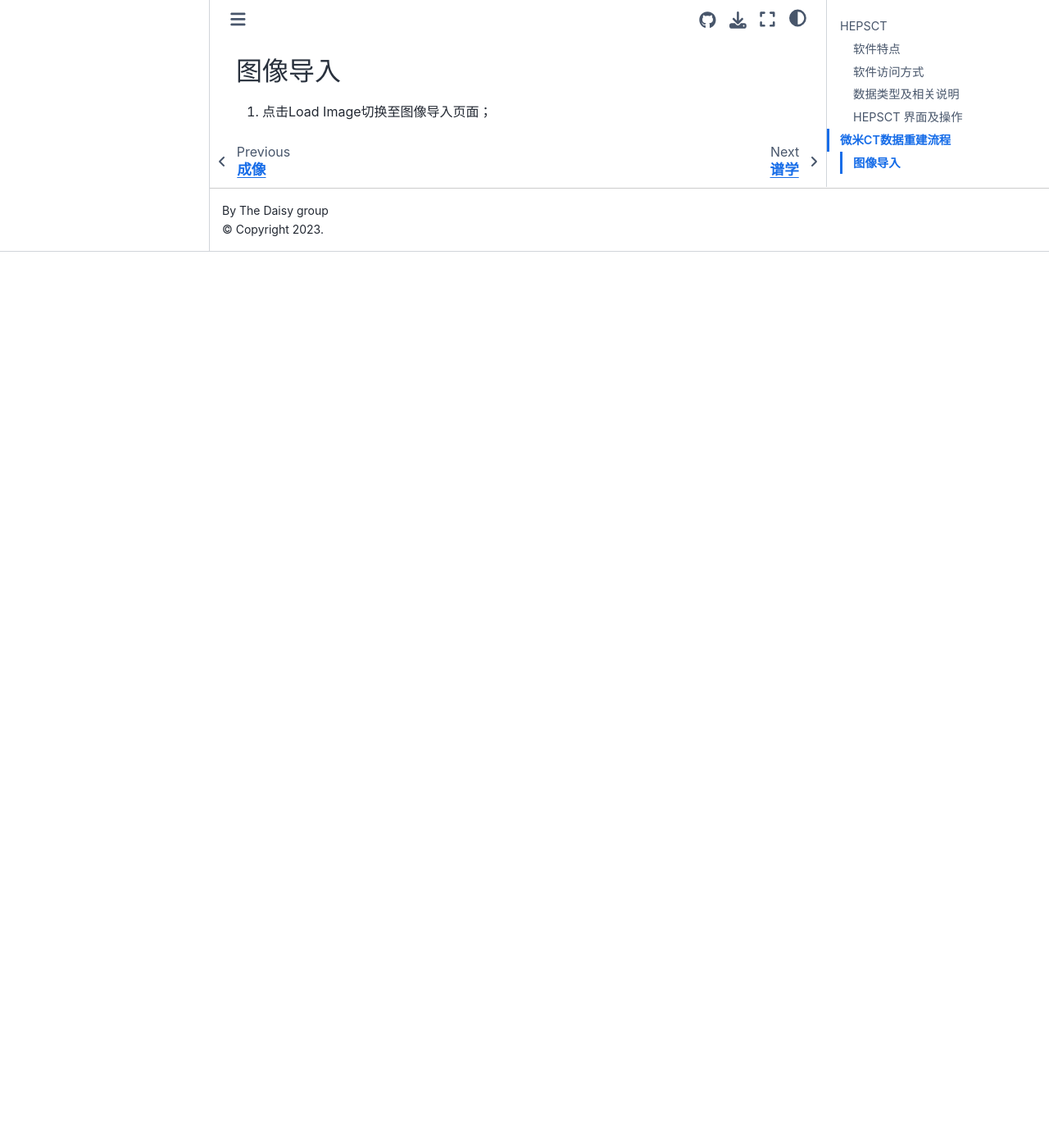
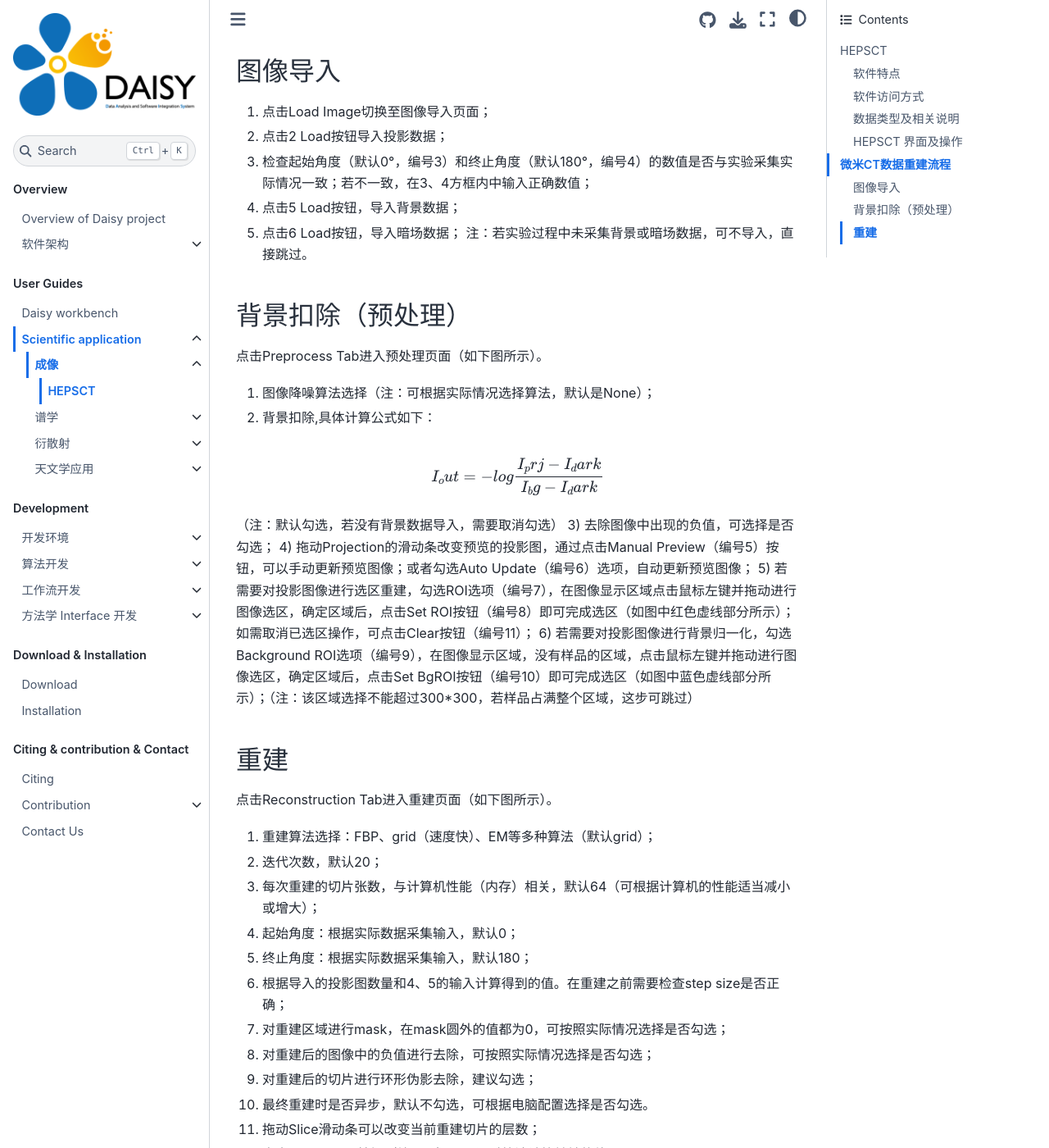
Before and after one commit to huyuhuster/daisydoc, a Jupyter Book: the page built from docs/tutorial/hepsct.md, in a window 1280 px wide and 1400 px high, scrolled down 3078 px. Shown: the whole window at 82% size. Built offline with Jupyter Book 1.0.4 settings and Sphinx 7.4.7 and the Sphinx Book theme 1.1.4, drawn with Linux system fonts in a browser that asks for light colours; before the commit the page ends 3385 px from its top, so only the background shows below that; some of the changed text lies outside the part shown.

Commit message:
Update hepsct.md

```diff
--- a/docs/tutorial/hepsct.md
+++ b/docs/tutorial/hepsct.md
@@ -67,3 +67,52 @@
 
 
 1) 点击Load Image切换至图像导入页面；
+2) 点击2 Load按钮导入投影数据；
+3) 检查起始角度（默认0°，编号3）和终止角度（默认180°，编号4）的数值是否与实验采集实际情况一致；若不一致，在3、4方框内中输入正确数值；
+4) 点击5 Load按钮，导入背景数据；
+5) 点击6 Load按钮，导入暗场数据；
+注：若实验过程中未采集背景或暗场数据，可不导入，直接跳过。
+
+## 背景扣除（预处理）
+
+点击Preprocess Tab进入预处理页面（如下图所示）。
+
+1) 图像降噪算法选择（注：可根据实际情况选择算法，默认是None）；
+2) 背景扣除,具体计算公式如下：
+
+$$
+I_out = -log \frac{I_prj - I_dark}{I_bg - I_dark}
+$$
+
+（注：默认勾选，若没有背景数据导入，需要取消勾选）
+3) 去除图像中出现的负值，可选择是否勾选；
+4) 拖动Projection的滑动条改变预览的投影图，通过点击Manual Preview（编号5）按钮，可以手动更新预览图像；或者勾选Auto Update（编号6）选项，自动更新预览图像；
+5) 若需要对投影图像进行选区重建，勾选ROI选项（编号7），在图像显示区域点击鼠标左键并拖动进行图像选区，确定区域后，点击Set ROI按钮（编号8）即可完成选区（如图中红色虚线部分所示）；如需取消已选区操作，可点击Clear按钮（编号11）；
+6) 若需要对投影图像进行背景归一化，勾选Background ROI选项（编号9），在图像显示区域，没有样品的区域，点击鼠标左键并拖动进行图像选区，确定区域后，点击Set BgROI按钮（编号10）即可完成选区（如图中蓝色虚线部分所示）；（注：该区域选择不能超过300*300，若样品占满整个区域，这步可跳过）
+
+## 重建
+
+点击Reconstruction Tab进入重建页面（如下图所示）。
+
+1) 重建算法选择：FBP、grid（速度快）、EM等多种算法（默认grid）；
+2) 迭代次数，默认20；
+3) 每次重建的切片张数，与计算机性能（内存）相关，默认64（可根据计算机的性能适当减小或增大）；
+4) 起始角度：根据实际数据采集输入，默认0；
+5) 终止角度：根据实际数据采集输入，默认180；
+6) 根据导入的投影图数量和4、5的输入计算得到的值。在重建之前需要检查step size是否正确；
+7) 对重建区域进行mask，在mask圆外的值都为0，可按照实际情况选择是否勾选；
+8) 对重建后的图像中的负值进行去除，可按照实际情况选择是否勾选；
+9) 对重建后的切片进行环形伪影去除，建议勾选；
+10) 最终重建时是否异步，默认不勾选，可根据电脑配置选择是否勾选。
+11) 拖动Slice滑动条可以改变当前重建切片的层数；
+12) 点击Guess Axis按钮（编号12）可以通过算法计算转轴的值；
+13) 若12）中计算的转轴值不准确，可拖动Axis滑动条改变重建的转轴，寻找精确的重建转轴的值；
+14) “+/-”按钮（编号14）是13）中滑动条的精细调节，每点一次转轴数值变化0.5；
+15) 手动预览重建切片结果，每次改变参数后，预览均需点击Manual Update按钮（编号15）；
+16) 若打勾，自动预览重建切片结果，则每次参数改变均自动重建并显示结果；
+17) 若样品较大，上层和下层转轴数值差异较大，分别确定上层和下层的转轴值，然后中间通过算法插值，得到转轴值。具体操作见（17.18）
+18) 可向左拖动Slice滑动条（编号11），选择上层的Slice，重复12）至14）步骤，找到最合适的转轴，点击set Axis1;（经过此步骤可确定上层的转轴）
+19) 与17）操作类似，向右拖动Slice滑动条（编号11），选择下层的Slice，重复12）至14）步骤，找到最合适的转轴，点击set Axis2;（经过此步骤可确定下层的转轴）
+20) 点击Folder按钮，选择重建结果保存路径；
+21) 点击Reconstruction按钮(编号20)开始扫描；
+22) 若需要中途停止采集点击Stop按钮(编号21)。
```
